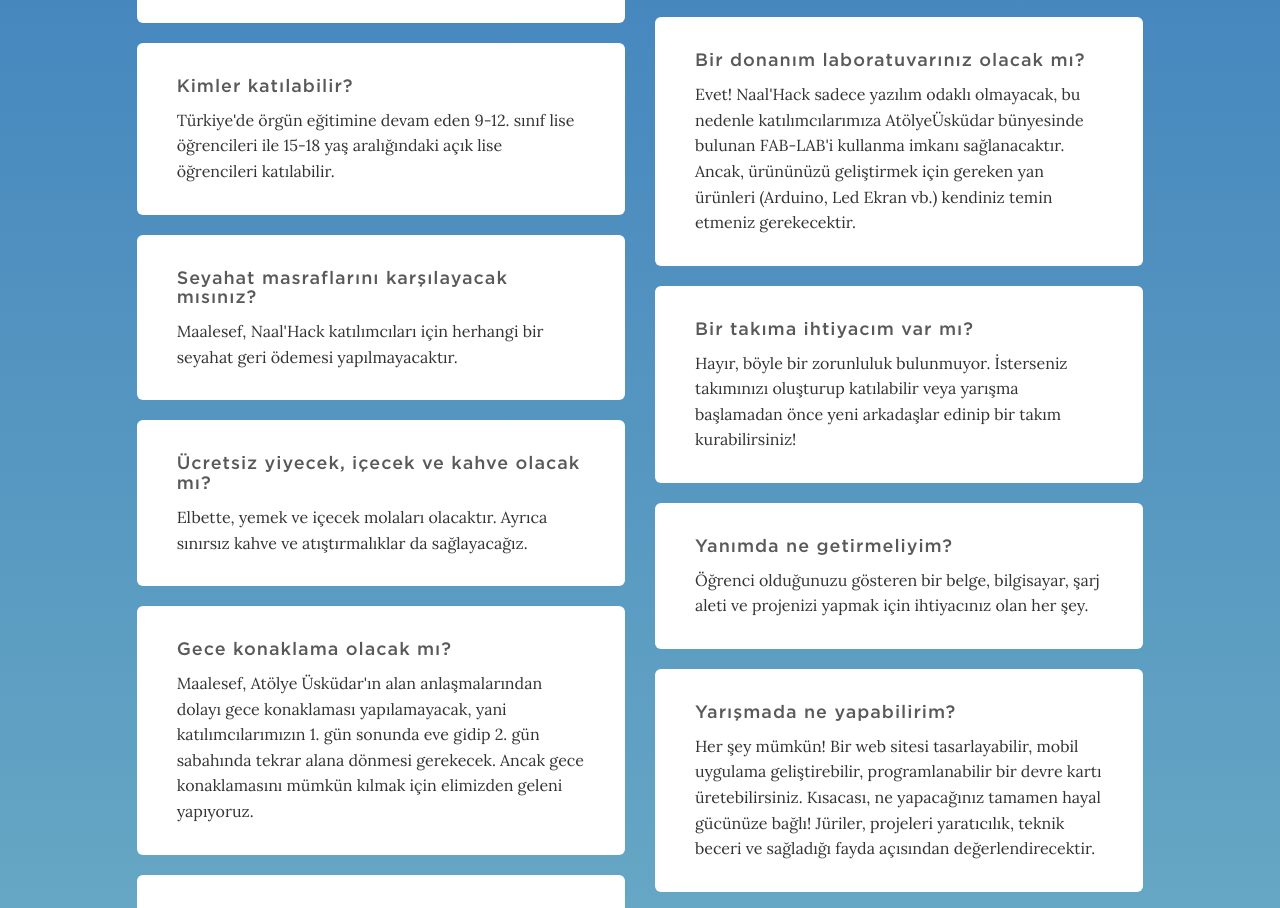
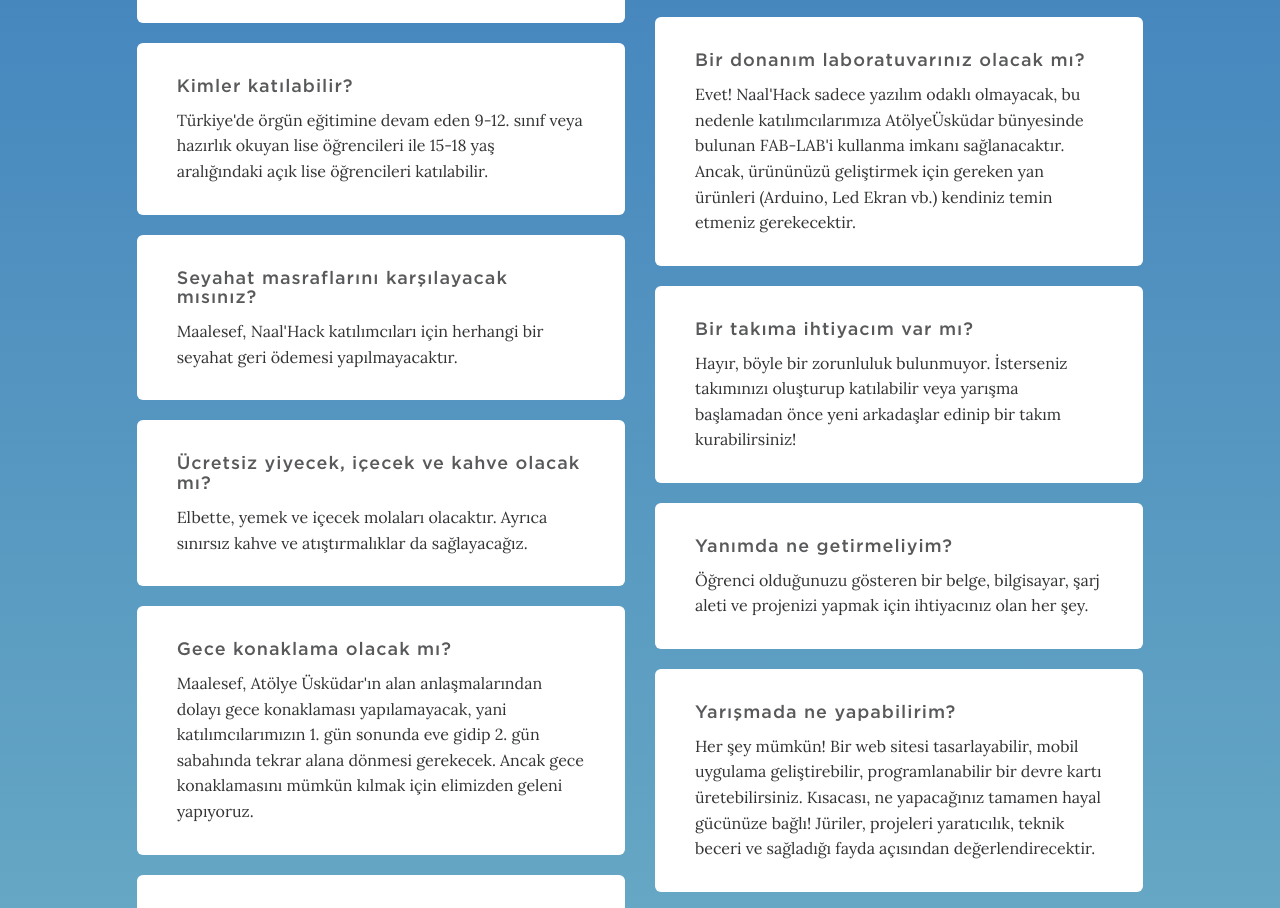
Before and after one commit to naaltech/hackathon-website, a website: page index.html in a window 1280 px wide. Shown: the part 4568-5476 px from the top of the page. Drawn offline with Linux system fonts and the light colour scheme; a script that the page names is missing.

Commit message:
Update index.html

```diff
--- a/index.html
+++ b/index.html
@@ -296,7 +296,7 @@
                </div>
                <div class="card">
                   <h4>Kimler katılabilir?</h4>
-                  <p>Türkiye'de örgün eğitimine devam eden 9-12. sınıf lise öğrencileri ile 15-18 yaş aralığındaki açık lise öğrencileri katılabilir.</p>
+                  <p>Türkiye'de örgün eğitimine devam eden 9-12. sınıf veya hazırlık okuyan lise öğrencileri ile 15-18 yaş aralığındaki açık lise öğrencileri katılabilir.</p>
                </div>
                <div class="card" id="travel_reimbursements">
                   <h4>Seyahat masraflarını karşılayacak mısınız?</h4>
```
